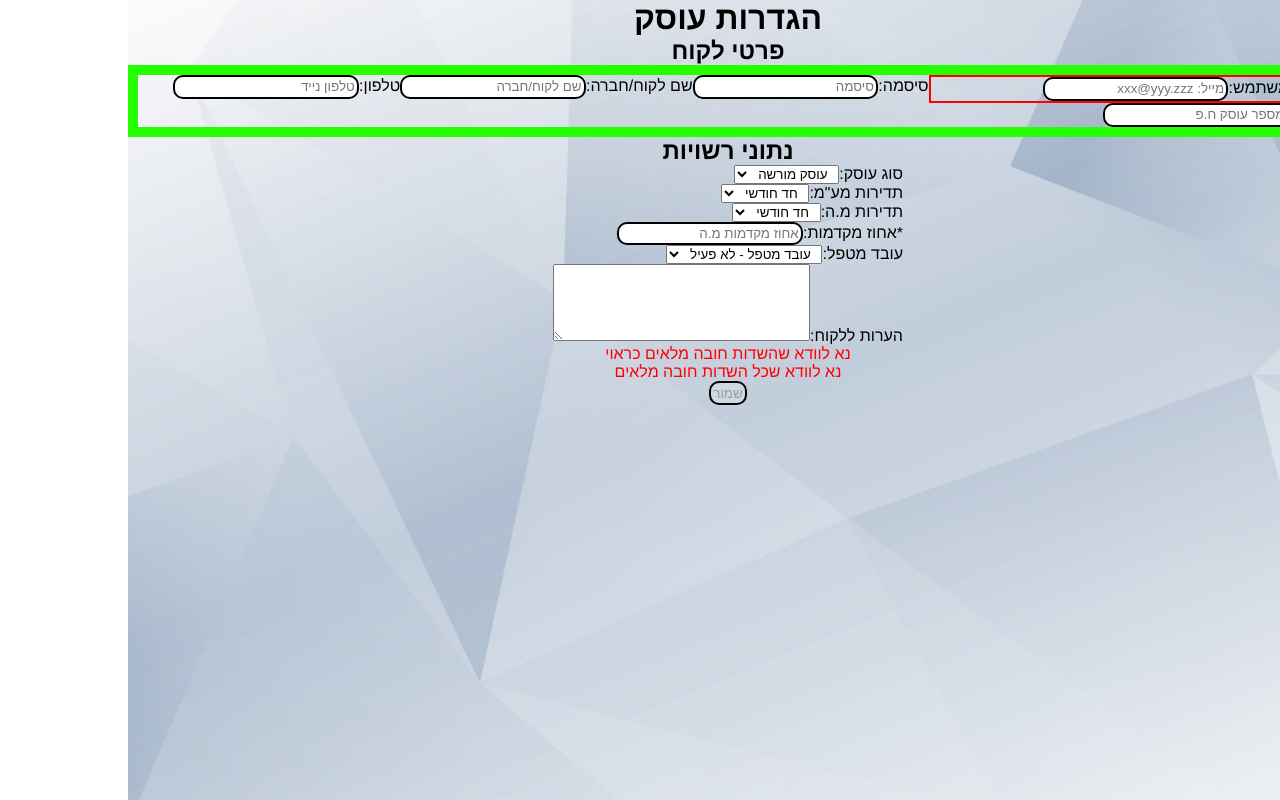
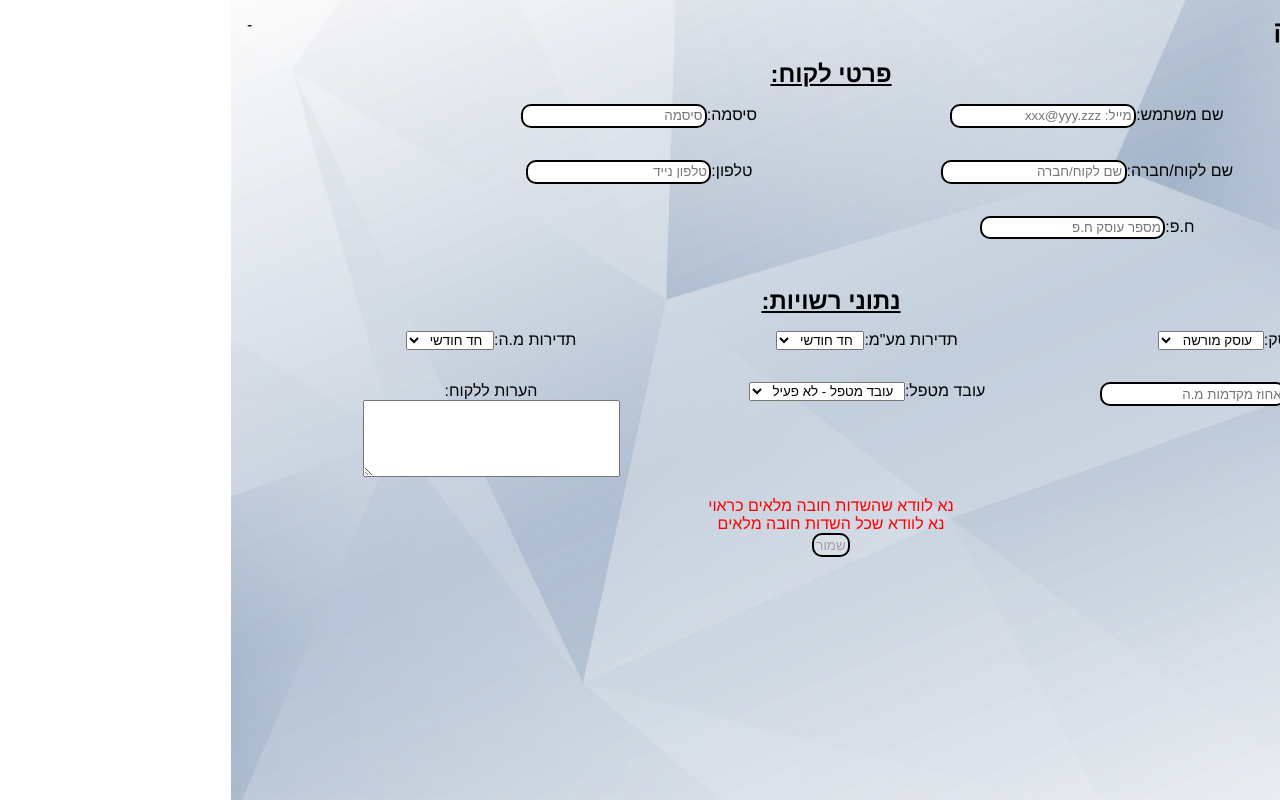
Before and after one commit to HodayaChayo/accounting-system, a React (Create React App) app in the folder client/: page /UserSettings in a window 1280 px wide. Built offline with nearby package versions, Linux system fonts and the light colour scheme; no server answers.

Commit message:
css  הגדרות משתמש

```diff
--- a/client/src/components/pages/UserSettings/UserSettings.js
+++ b/client/src/components/pages/UserSettings/UserSettings.js
@@ -2,6 +2,7 @@ import React, { useState, useEffect } from 'react';
 import Sidebars from '../../Sidebars/Sidebars';
 import css from './UserSettings.module.css';
 import Button from '../../Button/Button';
+import Header from '../../Header/Header'
 import { ToastContainer, toast } from 'react-toastify';
 import 'react-toastify/dist/ReactToastify.css';
 import {
@@ -105,8 +106,9 @@ export default function UserSettings(props) {
     <div className='body'>
       <ToastContainer />
       <Sidebars />
-      <h1>הגדרות עוסק</h1>
-      <h2>פרטי לקוח</h2>
+      <Header title='הגדרות עוסק' />
+
+      <h2>פרטי לקוח:</h2>
       <div className={css.userDetails}>
         <p className={css.p}>
           שם משתמש:
@@ -118,7 +120,7 @@ export default function UserSettings(props) {
             onChange={e => setUserName(e.target.value)}
           ></input>
         </p>
-        <p>
+        <p className={css.p}>
           סיסמה:
           <input
             value={password}
@@ -129,7 +131,7 @@ export default function UserSettings(props) {
             onChange={e => setPassword(e.target.value)}
           ></input>
         </p>
-        <p>
+        <p className={css.p}>
           שם לקוח/חברה:
           <input
             value={cusName}
@@ -140,7 +142,7 @@ export default function UserSettings(props) {
             onChange={e => setCusName(e.target.value)}
           ></input>
         </p>
-        <p>
+        <p className={css.p}>
           טלפון:
           <input
             value={phone}
@@ -151,7 +153,7 @@ export default function UserSettings(props) {
             onChange={e => setPhone(e.target.value)}
           ></input>
         </p>
-        <p>
+        <p className={css.p}>
           ח.פ:
           <input
             value={idVAT}
@@ -164,9 +166,9 @@ export default function UserSettings(props) {
         </p>
       </div>
 
-      <h2>נתוני רשויות</h2>
-      <div className='AuthorityData'>
-        <p>
+      <h2>נתוני רשויות:</h2>
+      <div className={css.AuthorityData}>
+        <p className={css.p1}>
           סוג עוסק:
           <select
             value={type}
@@ -178,7 +180,7 @@ export default function UserSettings(props) {
             <option label='עוסק פטור' value='פטור'></option>
           </select>
         </p>
-        <p>
+        <p className={css.p1}>
           תדירות מע"מ:
           <select
             value={VATFrequency}
@@ -190,7 +192,7 @@ export default function UserSettings(props) {
             <option label='דו חודשי' value='2'></option>
           </select>
         </p>
-        <p>
+        <p className={css.p1}>
           תדירות מ.ה:
           <select
             value={taxFrequency}
@@ -201,7 +203,7 @@ export default function UserSettings(props) {
             <option label='דו חודשי' value='2'></option>
           </select>
         </p>
-        <p>
+        <p className={css.p1}>
           *אחוז מקדמות:
           <input
             value={taxPercent}
@@ -211,13 +213,13 @@ export default function UserSettings(props) {
             onChange={e => setTaxPercent(e.target.value)}
           ></input>
         </p>
-        <p>
+        <p className={css.p1}>
           עובד מטפל:
           <select name='manager' onChange={e => setManager(e.target.value)}>
             <option label='עובד מטפל - לא פעיל'></option>
           </select>
         </p>
-        <p>
+        <p className={css.p1}>
           הערות ללקוח:
           <textarea
             value={note}
--- a/client/src/components/pages/UserSettings/UserSettings.module.css
+++ b/client/src/components/pages/UserSettings/UserSettings.module.css
@@ -1,16 +1,41 @@
-.userDetails{
+.userDetails {
   display: flex;
   flex-direction: row;
   flex-wrap: wrap;
-  /* width: 70%; */
-  border: solid rgb(38, 255, 0) 10px;
+margin-bottom: 2em;
+  width: 80%;
+  /* border: solid black 1.5px; */
 }
 
-.p{
-  width: 33%;
-  border: solid red 2px;
+h2{
+  text-decoration: underline;
 }
 
-.errors{
+.p {
+  /* border: solid black 1px; */
+  text-align: center;
+  width: 45%;
+  margin: 0.5em;
+  padding: 0.5em;
+}
+
+.errors {
   color: red;
 }
+
+.AuthorityData {
+  display: flex;
+  flex-direction: row;
+  flex-wrap: wrap;
+
+  /* width: 80%; */
+  /* border: solid black 1.5px; */
+}
+
+.p1 {
+  /* border: solid black 1px; */
+  text-align: center;
+  width: 30%;
+  margin: 0.5em;
+  padding: 0.5em;
+}
```
